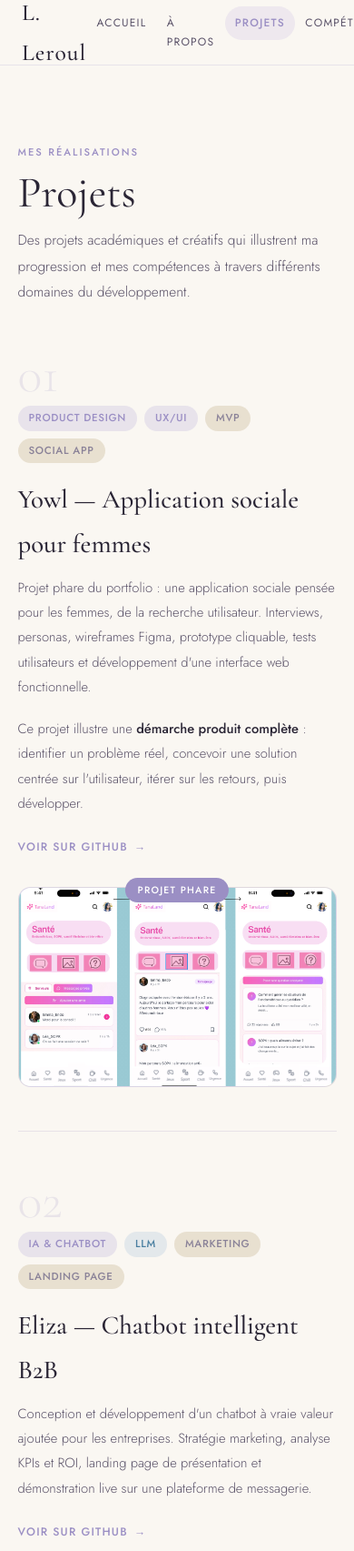
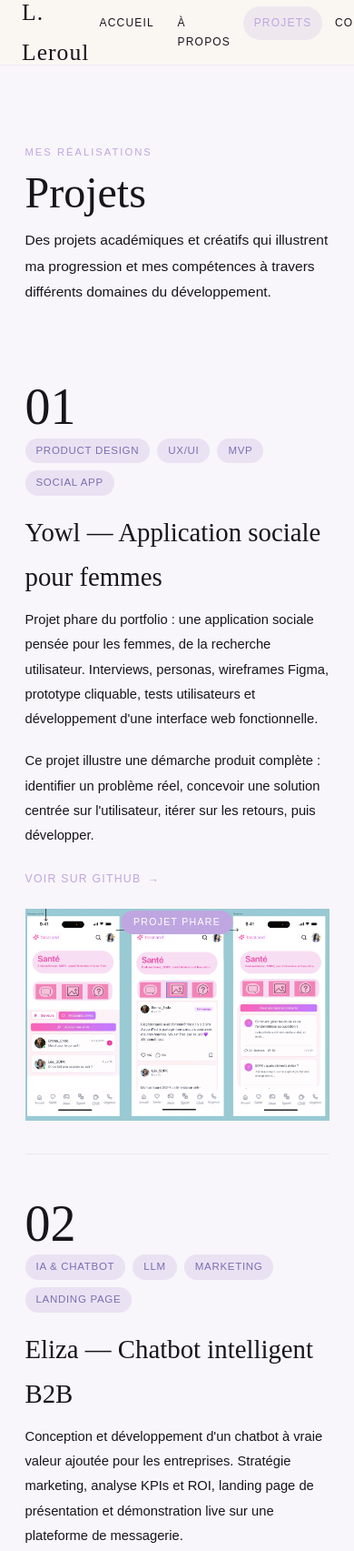
Before and after one commit to lotiva/Portfolio, a plain HTML site: page projects.html in a window 390 px wide. Shown: the top 1705 px of the page at 91% size. Drawn offline with nearby package versions, Linux system fonts and the light colour scheme.

Commit message:
modif css affichage palette de couleur portefolio

```diff
--- a/projetcs.css
+++ b/projetcs.css
@@ -1,4 +1,3 @@
-
 .projects-page {
   padding: 5rem 5vw;
   max-width: 1200px;
@@ -35,10 +34,15 @@
 .project-num {
   font-family: 'Cormorant Garamond', serif;
   font-size: 3.5rem;
-  font-weight: 300;
-  color: rgba(155,143,196,0.18);
+  font-weight: 400;
+  color: var(--text);
+  opacity: 1;
   line-height: 1;
   margin-bottom: 0.4rem;
+  background: none;
+  border: none;
+  box-shadow: none;
+  outline: none;
 }
 
 .project-tags {
@@ -46,6 +50,12 @@
   flex-wrap: wrap;
   gap: 0.5rem;
   margin-bottom: 1rem;
+}
+
+.screen-mock, .project-card {
+  background: none;
+  border: none;
+  box-shadow: none;
  }
 
 .project-content h3 {
@@ -83,10 +93,10 @@
 
 
 .screen-mock {
-  background: linear-gradient(135deg, var(--lavender) 0%, var(--beige) 100%);
-  border: 1px solid var(--border);
-  border-radius: 14px;
-  overflow: hidden;
+  background: none;
+  border: none;
+  border-radius: 0;
+  overflow: visible;
   aspect-ratio: 16/10;
   display: flex;
   align-items: center;
@@ -99,8 +109,9 @@
 .screen-mock img {
   width: 100%;
   height: auto;
-  max-width: 100%;
-  max-height: 340px;
+     max-width: 100vw;
+     max-height: 98vh;
+     width: 100%;
   object-fit: contain;
   display: block;
   margin: 0 auto;
--- a/skills.css
+++ b/skills.css
@@ -1,3 +1,9 @@
+  max-width: 100%;
+  max-height: 90vh;
+  width: auto;
+  height: auto;
+  display: block;
+  margin: 0 auto;
 .skills-page {
   padding: 5rem 5vw;
   max-width: 1200px;
@@ -19,27 +25,33 @@
 }
 
 .skill-card {
-  background: #fff;
-  border: 1px solid var(--border);
-  border-radius: 16px;
+  background: #f3f0fa;
+  border: 2px solid var(--violet2);
+  border-radius: 18px;
   padding: 1.7rem;
-  transition: box-shadow 0.2s;
+  box-shadow: 0 2px 16px var(--shadow);
+  transition: box-shadow 0.2s, border-color 0.2s;
 }
 
 .skill-card:hover {
-  box-shadow: 0 5px 20px var(--shadow);
+  box-shadow: 0 8px 32px var(--violet2);
+  border-color: var(--blue3);
 }
 
 .skill-card-header {
   margin-bottom: 1.2rem;
   padding-bottom: 1rem;
-  border-bottom: 1px solid var(--border);
+  border-bottom: 2px solid var(--violet2);
 }
 
 .skill-card-header h3 {
-  font-size: 1.15rem;
-  font-weight: 500;
+  font-size: 1.18rem;
+  font-weight: 600;
   margin: 0;
+  font-family: 'Cormorant Garamond', serif;
+  color: var(--blue3);
+  letter-spacing: 0.04em;
+  text-shadow: 0 2px 8px var(--lavender);
 }
 
 .skill-list {
@@ -50,9 +62,10 @@
 }
 
 .skill-list li {
-  font-size: 0.86rem;
-  color: var(--text2);
-  font-weight: 300;
+  font-size: 0.9rem;
+  color: var(--text3);
+  font-weight: 400;
+  font-family: 'Jost', sans-serif;
 }
 
 .learning-section {
@@ -67,24 +80,28 @@
 }
 
 .learning-item {
-  background: var(--lavender);
-  border-radius: 12px;
+  background: #f3f0fa;
+  border-radius: 14px;
   padding: 1.2rem 1rem;
   text-align: center;
-  border: 1px solid rgba(197,188,224,0.3);
-  transition: box-shadow 0.2s;
+  border: 2px solid var(--violet2);
+  box-shadow: 0 2px 12px var(--shadow);
+  transition: box-shadow 0.2s, border-color 0.2s;
 }
 
 .learning-item:hover {
-  box-shadow: 0 3px 10px var(--shadow);
+  box-shadow: 0 6px 18px var(--violet2);
+  border-color: var(--blue3);
 }
 
 .learning-item h4 {
   font-family: 'Cormorant Garamond', serif;
-  font-size: 0.98rem;
-  font-weight: 500;
-  color: var(--text);
+  font-size: 1.05rem;
+  font-weight: 600;
+  color: var(--blue3);
   margin-bottom: 0.2rem;
+  letter-spacing: 0.03em;
+  text-shadow: 0 2px 8px var(--lavender);
 }
 
 .learning-item p {
@@ -107,24 +124,28 @@
 }
 
 .lang-card {
-  background: #fff;
-  border: 1px solid var(--border);
-  border-radius: 12px;
+  background: #f3f0fa;
+  border: 2px solid var(--violet2);
+  border-radius: 14px;
   padding: 1.4rem;
+  box-shadow: 0 2px 12px var(--shadow);
 }
 
 .lang-info h4 {
   font-family: 'Cormorant Garamond', serif;
-  font-size: 1rem;
-  font-weight: 500;
-  color: var(--text);
+  font-size: 1.05rem;
+  font-weight: 600;
+  color: var(--blue3);
   margin-bottom: 0.15rem;
+  letter-spacing: 0.03em;
+  text-shadow: 0 2px 8px var(--lavender);
 }
 
 .lang-info p {
-  font-size: 0.81rem;
+  font-size: 0.85rem;
   margin: 0;
   color: var(--text3);
+  font-family: 'Jost', sans-serif;
 }
 
 @media (max-width: 1000px) {
--- a/style.css
+++ b/style.css
@@ -1,3 +1,95 @@
+/* === RESPONSIVE GLOBAL === */
+@media (max-width: 1200px) {
+  .page, .about-page, .projects-page, .skills-page, .contact-page {
+    padding-left: 2vw;
+    padding-right: 2vw;
+  }
+  nav, footer {
+    padding-left: 2vw;
+    padding-right: 2vw;
+  }
+}
+
+@media (max-width: 900px) {
+  nav {
+    height: 60px;
+    padding: 0 1.5rem;
+  }
+  .nav-logo {
+    font-size: 1.1rem;
+  }
+  .nav-links a {
+    padding: 0.5rem 0.7rem;
+    font-size: 0.75rem;
+  }
+  .page-header {
+    margin-bottom: 2.2rem;
+  }
+  .skills-main, .lang-grid, .learning-grid, .projects-main {
+    grid-template-columns: 1fr 1fr;
+    gap: 1rem;
+  }
+  .project-row {
+    grid-template-columns: 1fr;
+    gap: 2rem;
+    padding: 2rem 0;
+  }
+  .screen-mock img {
+    max-width: 100%;
+    max-height: 220px;
+  }
+}
+
+@media (max-width: 640px) {
+  nav {
+    height: 54px;
+    padding: 0 0.5rem;
+  }
+  .nav-logo {
+    font-size: 1rem;
+  }
+  .nav-links {
+    gap: 0.2rem;
+  }
+  .nav-links a {
+    padding: 0.4rem 0.5rem;
+    font-size: 0.7rem;
+  }
+  .page, .about-page, .projects-page, .skills-page, .contact-page {
+    padding-left: 0.5rem;
+    padding-right: 0.5rem;
+  }
+  .skills-main, .lang-grid, .learning-grid, .projects-main {
+    grid-template-columns: 1fr;
+    gap: 0.7rem;
+  }
+  .project-row {
+    grid-template-columns: 1fr;
+    gap: 1.2rem;
+    padding: 1.2rem 0;
+  }
+  .screen-mock img {
+    max-width: 100%;
+    max-height: 140px;
+  }
+  h1 {
+    font-size: 2rem;
+  }
+  h2 {
+    font-size: 1.3rem;
+  }
+  h3 {
+    font-size: 1.1rem;
+  }
+  p, .tag, .tag-violet, .tag-blue, .tag-beige {
+    font-size: 0.85rem;
+  }
+  footer {
+    flex-direction: column;
+    gap: 1rem;
+    text-align: center;
+  }
+}
 @import url('https://fonts.googleapis.com/css2?family=Cormorant+Garamond:ital,wght@0,300;0,400;0,500;0,600;1,300;1,400&family=Jost:wght@300;400;500;600&display=swap');
 
 *, *::before, *::after {
@@ -7,19 +99,19 @@
 }
 
 :root {
-  --cream:    #faf7f2;
-  --beige:    #f0ebe0;
-  --beige2:   #e8e0d0;
-  --lavender: #e8e4f0;
-  --violet:   #c5bce0;
-  --violet2:  #9b8fc4;
-  --blue:     #b8cce0;
-  --blue3:    #4a7fa0;
-  --text:     #2a2535;
-  --text2:    #5a5268;
-  --text3:    #8a8298;
-  --border:   rgba(155,143,196,0.2);
-  --shadow:   rgba(90,82,104,0.1);
+  --cream:    #f8f6fa;
+  --beige:    #f3edf7;
+  --beige2:   #ede6f3;
+  --lavender: #ede6fa;
+  --violet:   #d6c8f5;
+  --violet2:  #bfa6e0;
+  --blue:     #d6e0f5;
+  --blue3:    #7a6fb0;
+  --text:     #18141c;
+  --text2:    #18141c;
+  --text3:    #4a3a60;
+  --border:   rgba(191,166,224,0.18);
+  --shadow:   rgba(122,111,176,0.08);
 }
 
 html {
@@ -108,13 +200,13 @@
 footer p {
   font-size: 0.8rem;
   color: var(--text3);
-  font-weight: 300;
+  font-weight: 400;
 }
 
 .footer-logo {
   font-family: 'Cormorant Garamond', serif;
   font-size: 1.3rem;
-  color: var(--text2);
+  color: var(--text);
 }
 
 /*bouton*/
@@ -197,10 +289,11 @@
   margin-bottom: 0.6rem;
 }
 
-p { color: var(--text2);
+p {
+  color: var(--text2);
   font-size: 0.95rem;
   line-height: 1.85;
-  font-weight: 300;
+  font-weight: 400;
 }
 
 
@@ -213,21 +306,43 @@
   font-weight: 500;
   letter-spacing: 0.06em;
   text-transform: uppercase;
+  background: rgba(191,166,224,0.25);
+  color: var(--blue3);
+  border: none;
+  box-shadow: none;
+  outline: none;
 }
 
 .tag-violet {
-  background: rgba(197,188,224,0.35);
-  color: var(--violet2);
+  background: rgba(191,166,224,0.25);
+  color: var(--blue3);
+  border: none;
+  box-shadow: none;
+  outline: none;
 }
 
 .tag-blue   {
-  background: rgba(184,204,224,0.35);
+  background: rgba(191,166,224,0.25);
   color: var(--blue3);
+  border: none;
+  box-shadow: none;
+  outline: none;
 }
 
 .tag-beige  {
-  background: var(--beige2);
-  color: var(--text3);
+  background: rgba(191,166,224,0.25);
+  color: var(--blue3);
+  border: none;
+  box-shadow: none;
+  outline: none;
+}
+
+.tag.active, .tag-violet.active, .tag-blue.active, .tag-beige.active {
+  border: none;
+  box-shadow: none;
+  background: rgba(191,166,224,0.25);
+  color: var(--blue3);
+  font-weight: 600;
 }
 
 
```
Also changed, not shown: contact.css (+6 -3 lines), contact.html (+0 -1 lines), index.css (+8 -0 lines).
